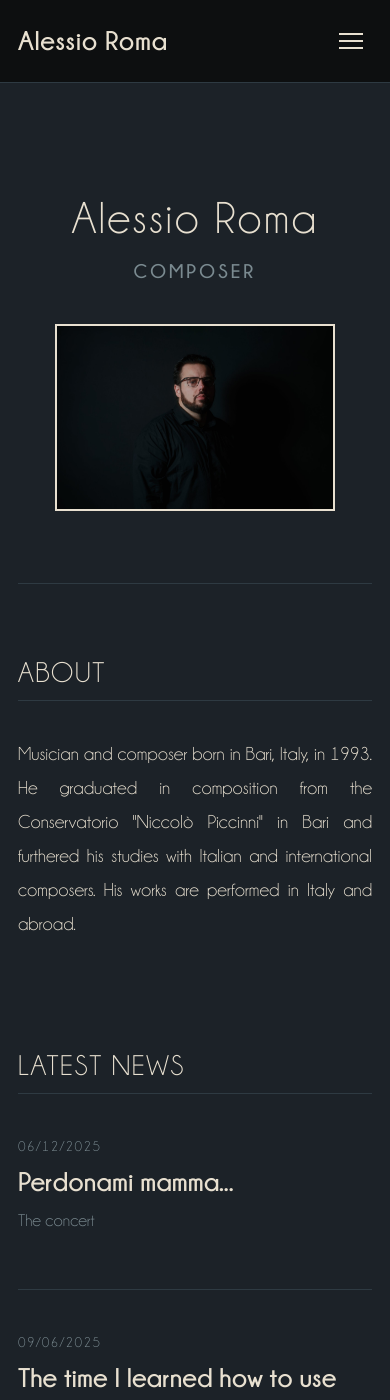
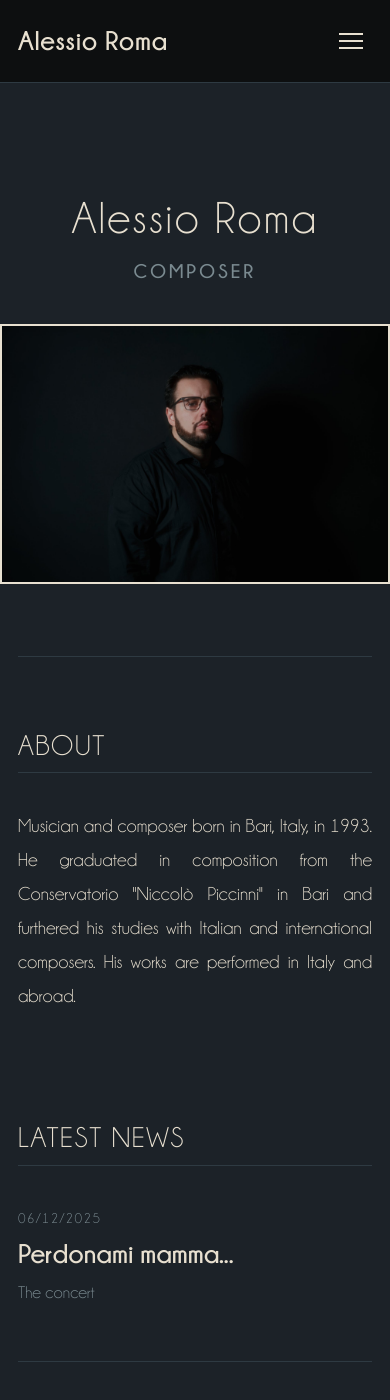
Before and after one commit to alessioroma-music/alessioroma, a Jekyll site: the page built from index.md, in a window 390 px wide and 1400 px high. Built offline with Jekyll 4.4.1, drawn with Linux system fonts in a browser that asks for light colours.

Commit message:
Full-width strip photos on home, bio, contacts
Photos span full viewport width as cinematic strips (420px tall desktop,
260px mobile). object-fit: cover keeps face visible. Click opens full
image via existing lightbox.

Co-Authored-By: Claude Sonnet 4.6 <noreply@anthropic.com>

```diff
--- a/assets/css/style.css
+++ b/assets/css/style.css
@@ -216,13 +216,20 @@ img { max-width: 100%; height: auto; border: 2px solid #E8E0D0; }
 }
 
 .hero-portrait {
-  max-width: 400px;
-  margin: var(--space-md) auto 0;
+  width: 100vw;
+  position: relative;
+  left: 50%;
+  transform: translateX(-50%);
+  margin: var(--space-md) 0 0;
+  overflow: hidden;
 }
 .hero-portrait img {
   width: 100%;
-  height: auto;
+  height: 420px;
+  object-fit: cover;
+  object-position: center 20%;
   display: block;
+  cursor: zoom-in;
 }
 
 /* --- Pagine --- */
@@ -566,13 +573,20 @@ img { max-width: 100%; height: auto; border: 2px solid #E8E0D0; }
 }
 
 .contact-portrait {
-  max-width: 400px;
-  margin: 0 auto var(--space-lg);
+  width: 100vw;
+  position: relative;
+  left: 50%;
+  transform: translateX(-50%);
+  margin: 0 0 var(--space-lg);
+  overflow: hidden;
 }
 .contact-portrait img {
   width: 100%;
-  height: auto;
+  height: 420px;
+  object-fit: cover;
+  object-position: center 15%;
   display: block;
+  cursor: zoom-in;
 }
 
 .contact-social-links {
@@ -598,14 +612,20 @@ img { max-width: 100%; height: auto; border: 2px solid #E8E0D0; }
 
 /* --- Biografia ritratto --- */
 .bio-portrait {
-  max-width: 480px;
-  margin: 0 auto var(--space-lg);
-  text-align: center;
+  width: 100vw;
+  position: relative;
+  left: 50%;
+  transform: translateX(-50%);
+  margin: 0 0 var(--space-lg);
+  overflow: hidden;
 }
 .bio-portrait img {
   width: 100%;
-  height: auto;
+  height: 420px;
+  object-fit: cover;
+  object-position: center 15%;
   display: block;
+  cursor: zoom-in;
 }
 
 .bio-lang-toggle {
@@ -694,7 +714,9 @@ img { max-width: 100%; height: auto; border: 2px solid #E8E0D0; }
 @media (max-width: 768px) {
   h1 { font-size: 2rem; }
   .hero-title { font-size: 2.5rem; }
-  .hero-portrait { max-width: 280px; }
+  .hero-portrait img,
+  .bio-portrait img,
+  .contact-portrait img { height: 260px; }
 
   .header-inner { padding: var(--space-sm); }
 
```
